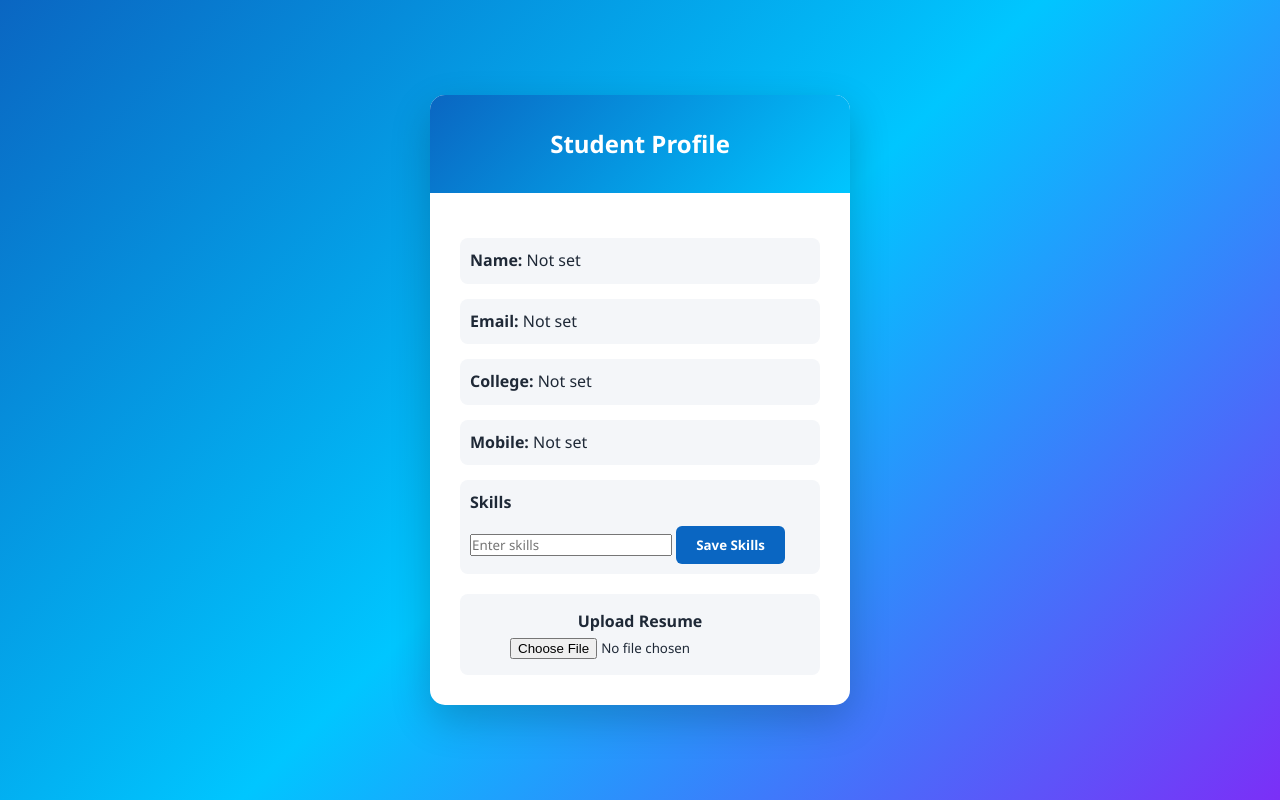
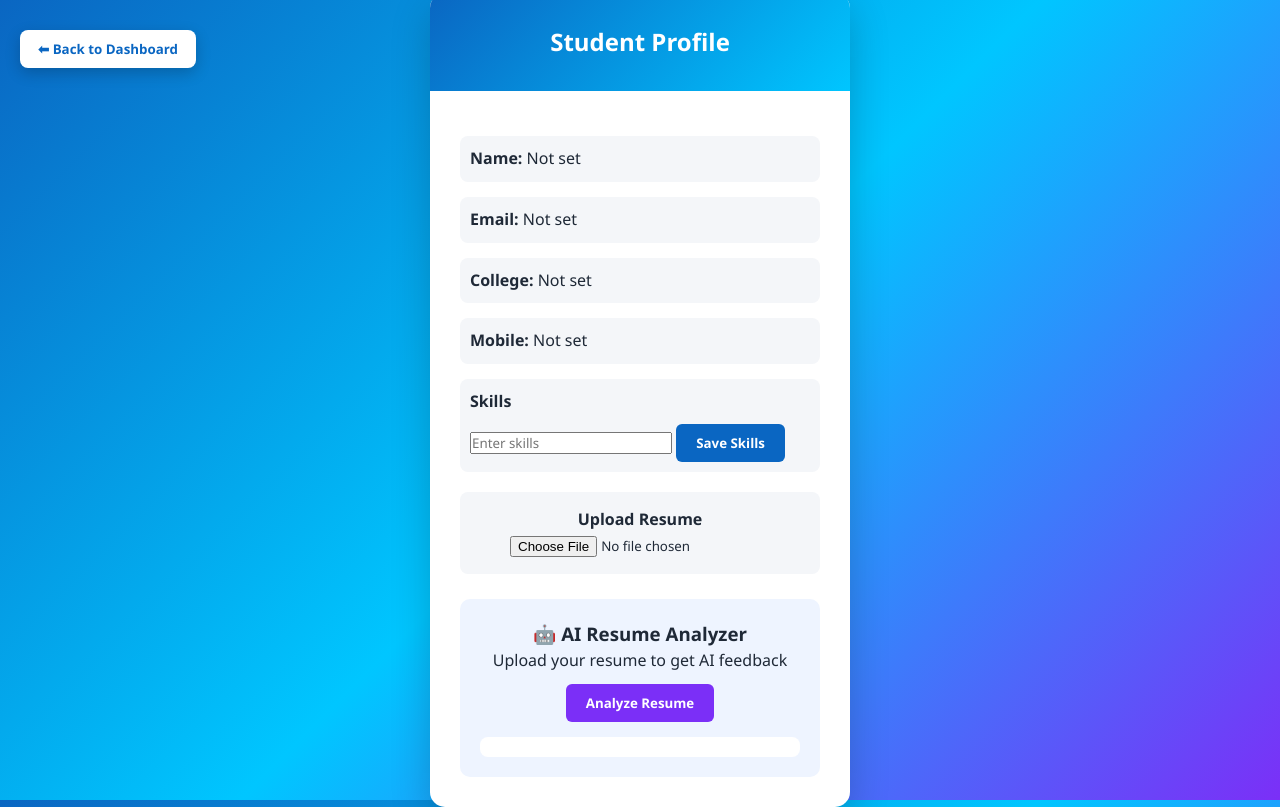
Before and after one commit to sanskarshete94/CHK-1772898992023-6244, a plain HTML site: page profile.html in a window 1280 px wide. Drawn offline with nearby package versions, Linux system fonts and the light colour scheme.

Commit message:
Update profile.html

```diff
--- a/profile.html
+++ b/profile.html
@@ -61,10 +61,57 @@ background:#0a66c2;
 color:white;
 }
 
+/* BACK BUTTON */
+
+.back-btn{
+position:absolute;
+top:20px;
+left:20px;
+padding:10px 18px;
+border:none;
+border-radius:8px;
+background:white;
+color:#0a66c2;
+font-weight:600;
+cursor:pointer;
+box-shadow:0 5px 15px rgba(0,0,0,0.2);
+transition:0.3s;
+}
+
+.back-btn:hover{
+transform:translateY(-2px);
+box-shadow:0 8px 20px rgba(0,0,0,0.3);
+}
+
+/* AI RESUME ANALYZER */
+
+.ai-analyzer{
+margin-top:25px;
+padding:20px;
+border-radius:10px;
+background:#eef4ff;
+text-align:center;
+}
+
+.ai-analyzer button{
+margin-top:10px;
+background:#7b2ff7;
+}
+
+#analysisResult{
+margin-top:15px;
+font-size:14px;
+background:white;
+padding:10px;
+border-radius:8px;
+}
+
 </style>
 </head>
 
 <body>
+
+<button class="back-btn" onclick="goBackDashboard()">⬅ Back to Dashboard</button>
 
 <div class="profile-container">
 
@@ -92,6 +139,20 @@ color:white;
 <p id="resumeName"></p>
 </div>
 
+<!-- AI RESUME ANALYZER -->
+
+<div class="ai-analyzer">
+
+<h3>🤖 AI Resume Analyzer</h3>
+
+<p>Upload your resume to get AI feedback</p>
+
+<button onclick="analyzeResume()">Analyze Resume</button>
+
+<div id="analysisResult"></div>
+
+</div>
+
 </div>
 </div>
 
@@ -103,6 +164,7 @@ color:white;
 /* SUPABASE CONNECTION */
 
 const supabaseUrl = "https://bykpuujrmfkhvtmswoiv.supabase.co";
+
 const supabaseKey = "eyJhbGciOiJIUzI1NiIsInR5cCI6IkpXVCJ9.eyJpc3MiOiJzdXBhYmFzZSIsInJlZiI6ImJ5a3B1dWpybWZraHZ0bXN3b2l2Iiwicm9sZSI6ImFub24iLCJpYXQiOjE3NzMxMDQ4ODQsImV4cCI6MjA4ODY4MDg4NH0.i_I9yOKrhz1JveCSdLUj4KS3VHoGFSH-DwnN7Asn6XY";
 
 const supabaseClient = supabase.createClient(supabaseUrl, supabaseKey);
@@ -140,6 +202,8 @@ let mobile = localStorage.getItem("mobile");
 localStorage.setItem("skills",skills);
 document.getElementById("skillsDisplay").innerText = skills;
 
+try{
+
 const { data, error } = await supabaseClient
 .from("users")
 .insert([
@@ -153,10 +217,16 @@ skills:skills
 ]);
 
 if(error){
+throw error;
+}
+
+alert("Profile saved successfully!");
+
+}catch(error){
+
 console.log(error);
-alert("Error saving data: " + error.message);
-}else{
-alert("Profile saved successfully!");
+alert("Supabase connection issue, but skills saved locally.");
+
 }
 
 }
@@ -175,6 +245,43 @@ document.getElementById("resumeName").innerText="Uploaded: "+file.name;
 
 });
 
+
+/* BACK BUTTON FUNCTION */
+
+function goBackDashboard(){
+window.location.href="main.html";
+}
+
+
+/* AI RESUME ANALYZER */
+
+function analyzeResume(){
+
+let resumeName = localStorage.getItem("resumeName");
+
+if(!resumeName){
+alert("Please upload resume first");
+return;
+}
+
+let score = Math.floor(Math.random()*40)+60;
+
+let suggestions = [
+"Add more technical skills",
+"Include internship experience",
+"Add measurable achievements",
+"Improve project descriptions",
+"Use action verbs like built, developed, designed"
+];
+
+let randomTip = suggestions[Math.floor(Math.random()*suggestions.length)];
+
+document.getElementById("analysisResult").innerHTML =
+"<b>Resume Score:</b> "+score+"/100 <br><br>" +
+"<b>AI Suggestion:</b> "+randomTip;
+
+}
+
 </script>
 
 </body>
```
